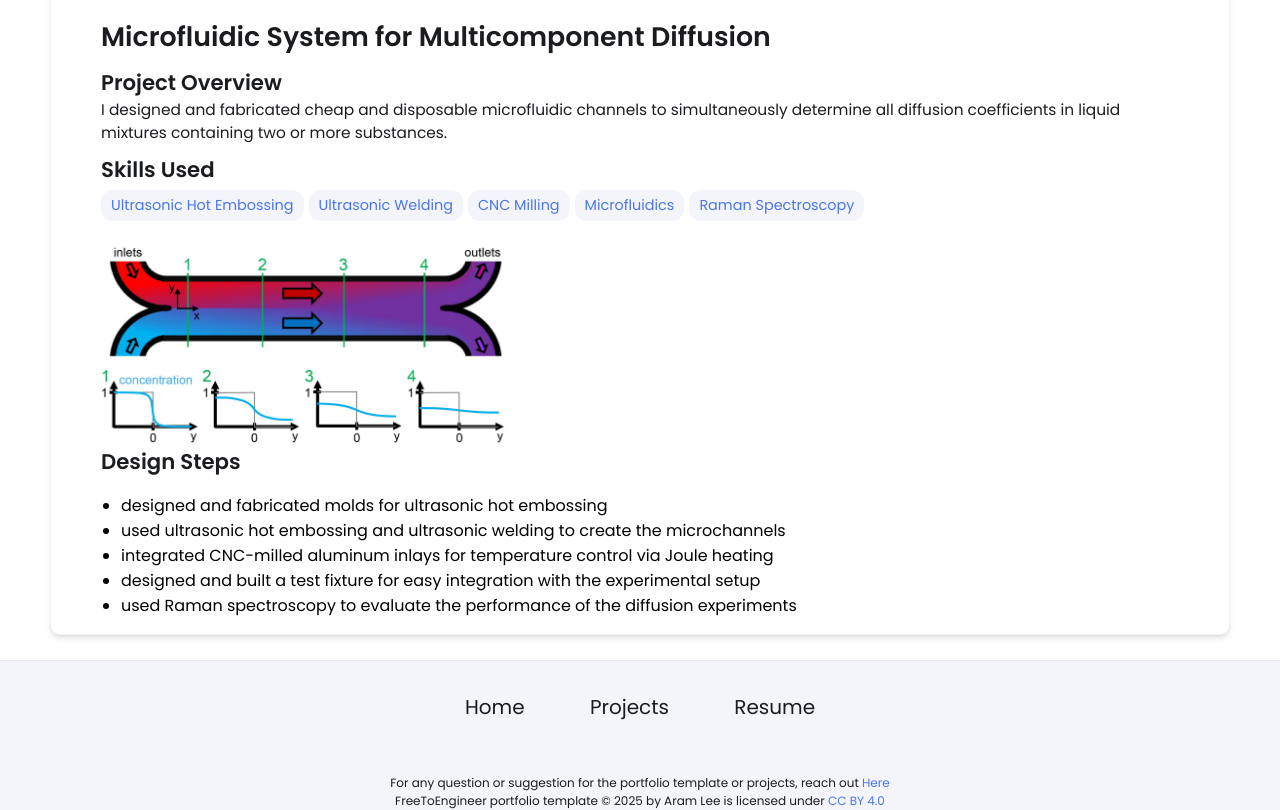
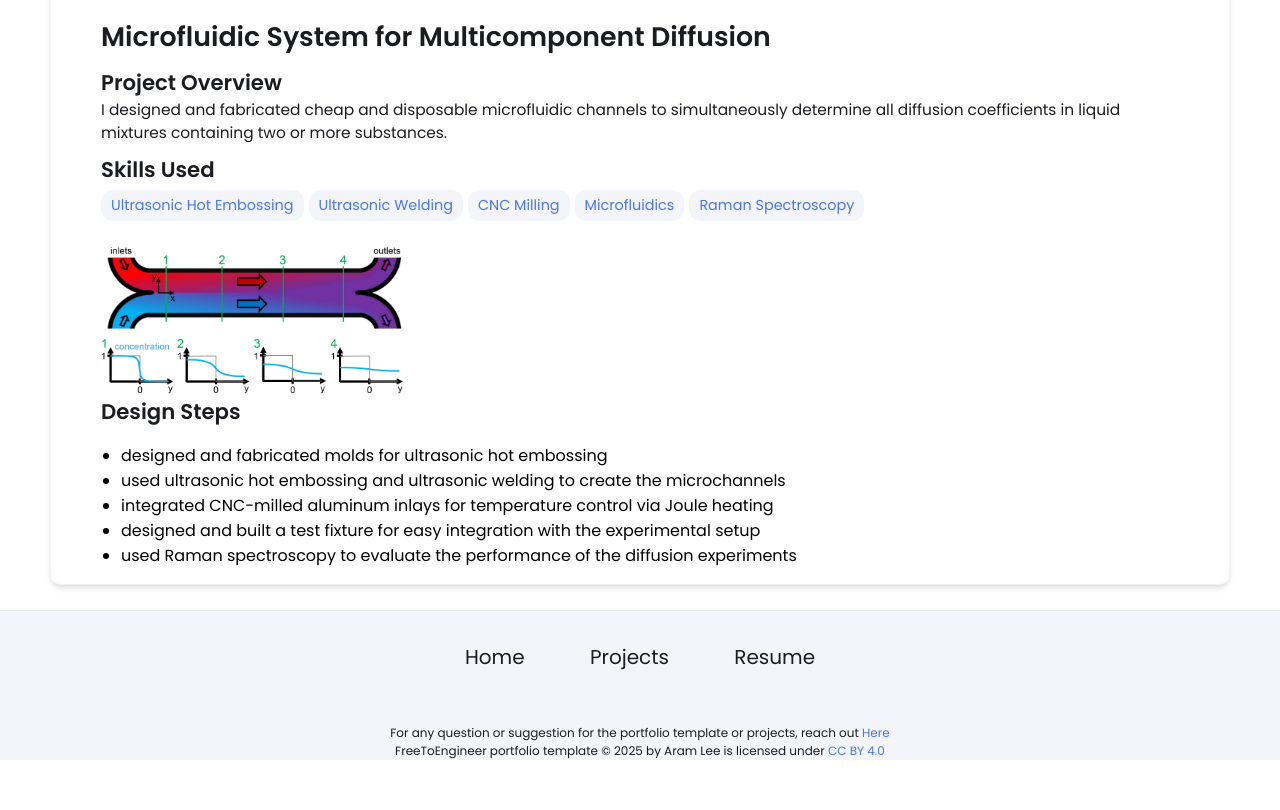
Before and after one commit to HagenGress/HagenGress.github.io, a Jekyll site: the page built from _projects/microfluidic-channel/index.md, in a window 1280 px wide. Shown: the part 490-1300 px from the top of the page. Built offline with Jekyll 4.4.1, drawn with Linux system fonts in a browser that asks for light colours; after the commit the page ends 1250 px from its top, so only the background shows below that.

Commit message:
Update index.md

```diff
--- a/_projects/microfluidic-channel/index.md
+++ b/_projects/microfluidic-channel/index.md
@@ -12,7 +12,7 @@
 main-image: /Diffusion_Microchannel.png
 ---
 
-{% include image-gallery.html images="Abb2-5.jpg" height="200" align="right" alignment="right"%}
+{% include image-gallery.html images="Abb2-5.jpg" height="150" alignment="right"%}
 
 ## Design Steps
 - designed and fabricated molds for ultrasonic hot embossing
```
